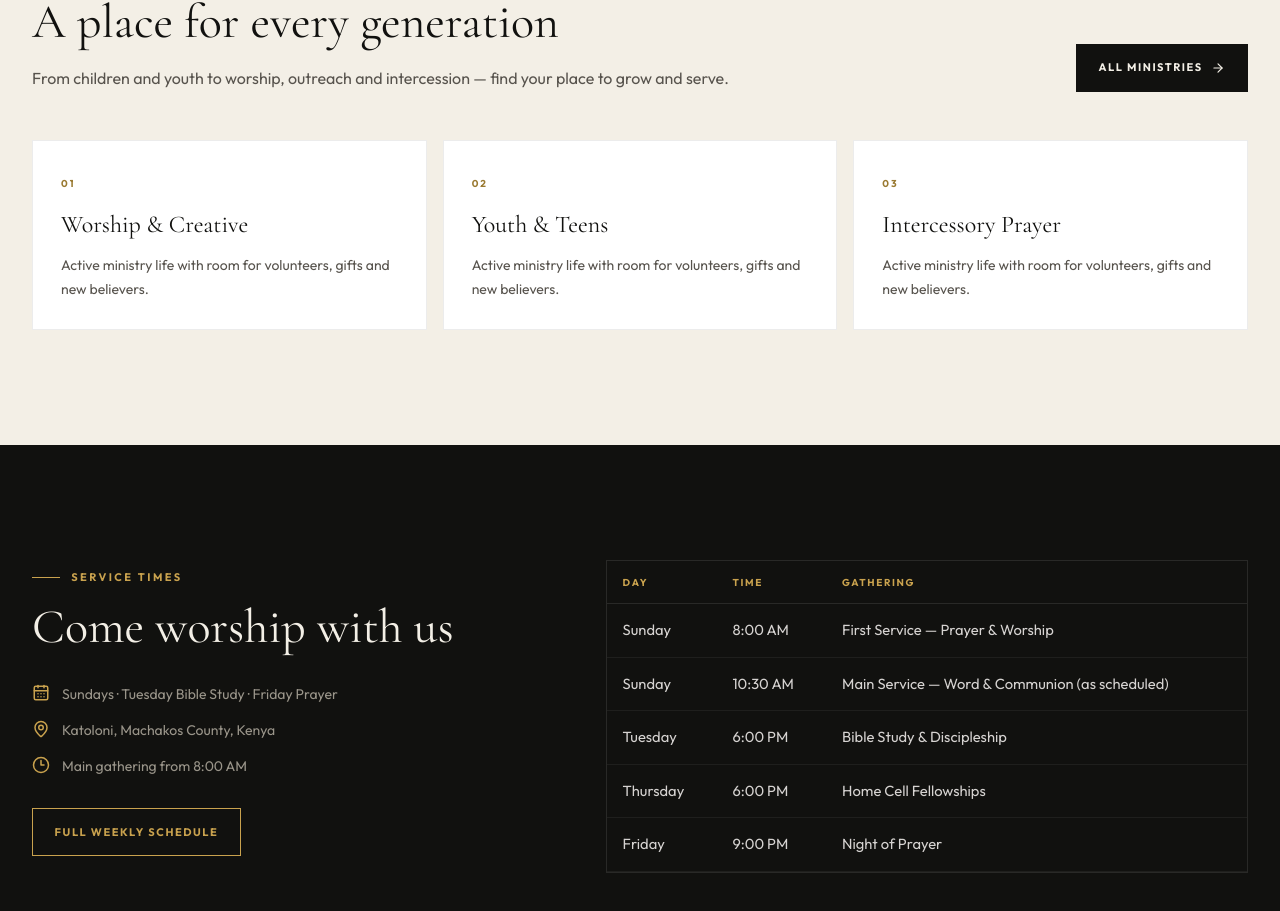
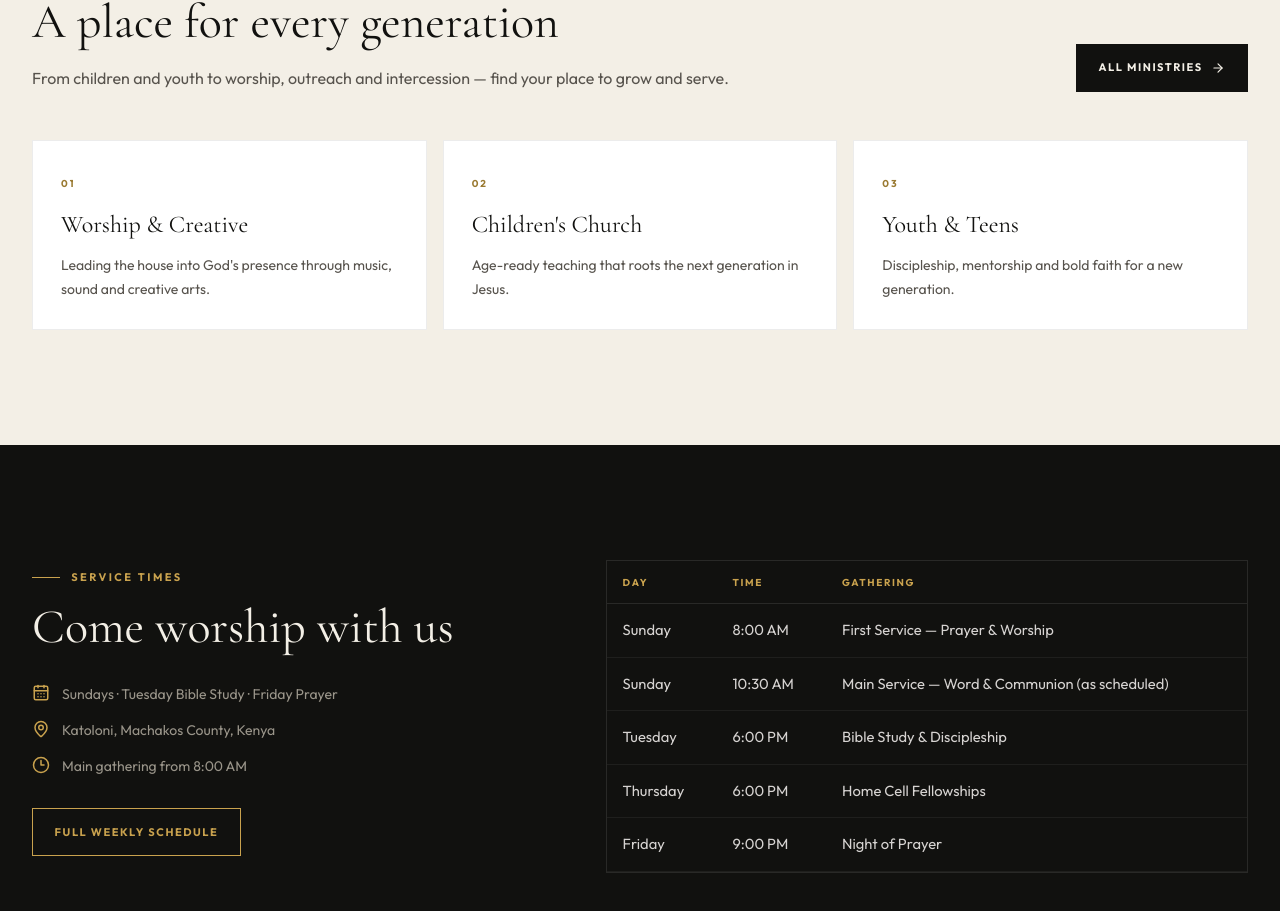
Before and after one commit to tace925/KENYA-ASSEMBLIES-OF-GOD-, a React (Vite) app: page / in a window 1280 px wide. Shown: the part 1736-2647 px from the top of the page. Built offline with nearby package versions, Linux system fonts and the light colour scheme.

Commit message:
push code

```diff
--- a/src/pages/Booking.tsx
+++ b/src/pages/Booking.tsx
@@ -72,7 +72,10 @@ export default function Booking() {
           </>
         }
         subtitle="Reserve a retreat room, overnight guest space or fellowship hall. Pay via M-Pesa and keep your booking code."
-        image="https://images.pexels.com/photos/28896493/pexels-photo-28896493.jpeg?auto=compress&cs=tinysrgb&fit=crop&h=1100&w=2000"
+               image={
+          settings.heroBooking ||
+          "https://images.pexels.com/photos/28896493/pexels-photo-28896493.jpeg?auto=compress&cs=tinysrgb&fit=crop&h=1100&w=2000"
+        }
       />
 
       <section className="section bg-cream text-ink">
--- a/src/pages/Home.tsx
+++ b/src/pages/Home.tsx
@@ -1,7 +1,13 @@
 import { Link } from "react-router-dom";
 import { motion } from "framer-motion";
 import { ArrowRight, CalendarDays, Clock3, MapPin, Play } from "lucide-react";
-import { church, galleryImages as defaultGallery, leadership as defaultLeadership, schedule as defaultSchedule } from "../data/content";
+import {
+  church,
+  galleryImages as defaultGallery,
+  leadership as defaultLeadership,
+  schedule as defaultSchedule,
+  ministries as defaultMinistries,
+} from "../data/content";
 import { store } from "../lib/storage";
 import { CTABand, reveal, SectionHeading, Stat } from "../components/ui";
 
@@ -18,6 +24,16 @@ export default function Home() {
 
   const storedGallery = store.getGallery();
   const gallery = storedGallery.length > 0 ? storedGallery : defaultGallery;
+
+  const storedMinistries = store.getMinistries();
+  const ministriesPreview =
+    storedMinistries.length > 0
+      ? storedMinistries.slice(0, 3)
+      : defaultMinistries.slice(0, 3).map((m, i) => ({
+          id: `default-${i}`,
+          name: m.name,
+          desc: m.desc,
+        }));
 
   const sermon = schedule[0];
 
@@ -54,7 +70,8 @@ export default function Home() {
             transition={{ delay: 0.4 }}
             className="mt-6 max-w-xl text-lg leading-8 text-cream/70"
           >
-            Welcome to {settings.churchName || church.name}, Katoloni — a place to encounter God, grow in faith and find family in Christ.
+            Welcome to {settings.churchName || church.name}, Katoloni — a place to encounter God, grow
+            in faith and find family in Christ.
           </motion.p>
           <motion.div
             initial={{ opacity: 0, y: 16 }}
@@ -110,7 +127,7 @@ export default function Home() {
         </div>
       </section>
 
-      {/* Ministries preview (static for now) */}
+      {/* Ministries preview — Admin connected */}
       <section className="section bg-cream text-ink">
         <div className="container">
           <div className="flex flex-col justify-between gap-6 lg:flex-row lg:items-end">
@@ -125,12 +142,20 @@ export default function Home() {
             </Link>
           </div>
           <div className="mt-12 grid gap-4 md:grid-cols-3">
-            {["Worship & Creative", "Youth & Teens", "Intercessory Prayer"].map((name, i) => (
-              <motion.div key={name} {...reveal} transition={{ ...reveal.transition, delay: i * 0.06 }} className="card-cream p-7">
-                <span className="text-[10px] font-bold uppercase tracking-[0.2em] text-gold-dark">0{i + 1}</span>
-                <h3 className="mt-4 font-serif text-2xl">{name}</h3>
+            {ministriesPreview.map((m, i) => (
+              <motion.div
+                key={m.id || m.name}
+                {...reveal}
+                transition={{ ...reveal.transition, delay: i * 0.06 }}
+                className="card-cream p-7"
+              >
+                <span className="text-[10px] font-bold uppercase tracking-[0.2em] text-gold-dark">
+                  0{i + 1}
+                </span>
+                <h3 className="mt-4 font-serif text-2xl">{m.name}</h3>
                 <p className="mt-3 text-sm leading-6 text-stone-600">
-                  Active ministry life with room for volunteers, gifts and new believers.
+                  {m.desc ||
+                    "Active ministry life with room for volunteers, gifts and new believers."}
                 </p>
               </motion.div>
             ))}
@@ -145,7 +170,8 @@ export default function Home() {
             <SectionHeading eyebrow="Service times" title="Come worship with us" />
             <div className="mt-8 space-y-4">
               <div className="flex gap-3 text-sm text-mist">
-                <CalendarDays className="text-gold" size={18} /> Sundays · Tuesday Bible Study · Friday Prayer
+                <CalendarDays className="text-gold" size={18} /> Sundays · Tuesday Bible Study · Friday
+                Prayer
               </div>
               <div className="flex gap-3 text-sm text-mist">
                 <MapPin className="text-gold" size={18} /> {church.location}
@@ -186,7 +212,10 @@ export default function Home() {
       {/* Latest word */}
       <section className="section bg-void">
         <div className="container grid gap-10 lg:grid-cols-2 lg:items-center">
-          <motion.div {...reveal} className="relative aspect-video overflow-hidden border border-white/10">
+          <motion.div
+            {...reveal}
+            className="relative aspect-video overflow-hidden border border-white/10"
+          >
             <img
               src="https://images.pexels.com/photos/36425621/pexels-photo-36425621.jpeg?auto=compress&cs=tinysrgb&fit=crop&h=800&w=1400"
               alt="Latest message"
@@ -194,7 +223,10 @@ export default function Home() {
             />
             <div className="absolute inset-0 bg-black/35" />
             <div className="absolute inset-0 flex items-center justify-center">
-              <Link to="/confessions" className="grid h-16 w-16 place-items-center rounded-full border border-white/40 bg-black/40 text-cream backdrop-blur">
+              <Link
+                to="/confessions"
+                className="grid h-16 w-16 place-items-center rounded-full border border-white/40 bg-black/40 text-cream backdrop-blur"
+              >
                 <Play size={22} fill="currentColor" />
               </Link>
             </div>
@@ -217,23 +249,29 @@ export default function Home() {
         <div className="container">
           <div className="flex flex-col justify-between gap-6 sm:flex-row sm:items-end">
             <SectionHeading eyebrow="Notice board" title="Life on the mountain" />
-            <Link to="/notices" className="text-xs font-bold uppercase tracking-[0.18em] text-gold">
+            <Link
+              to="/notices"
+              className="text-xs font-bold uppercase tracking-[0.18em] text-gold"
+            >
               All notices →
             </Link>
           </div>
           <div className="mt-10 border-t border-white/10">
             {notices.map((n) => (
-              <article key={n.id} className="grid gap-3 border-b border-white/10 py-6 sm:grid-cols-[140px_1fr]">
-                <span className="text-[10px] font-bold uppercase tracking-[0.18em] text-gold">{n.category}</span>
+              <article
+                key={n.id}
+                className="grid gap-3 border-b border-white/10 py-6 sm:grid-cols-[140px_1fr]"
+              >
+                <span className="text-[10px] font-bold uppercase tracking-[0.18em] text-gold">
+                  {n.category}
+                </span>
                 <div>
                   <h3 className="font-serif text-2xl">{n.title}</h3>
                   <p className="mt-2 text-sm leading-6 text-mist">{n.body}</p>
                 </div>
               </article>
             ))}
-            {notices.length === 0 && (
-              <p className="py-8 text-mist">No notices yet.</p>
-            )}
+            {notices.length === 0 && <p className="py-8 text-mist">No notices yet.</p>}
           </div>
         </div>
       </section>
```
